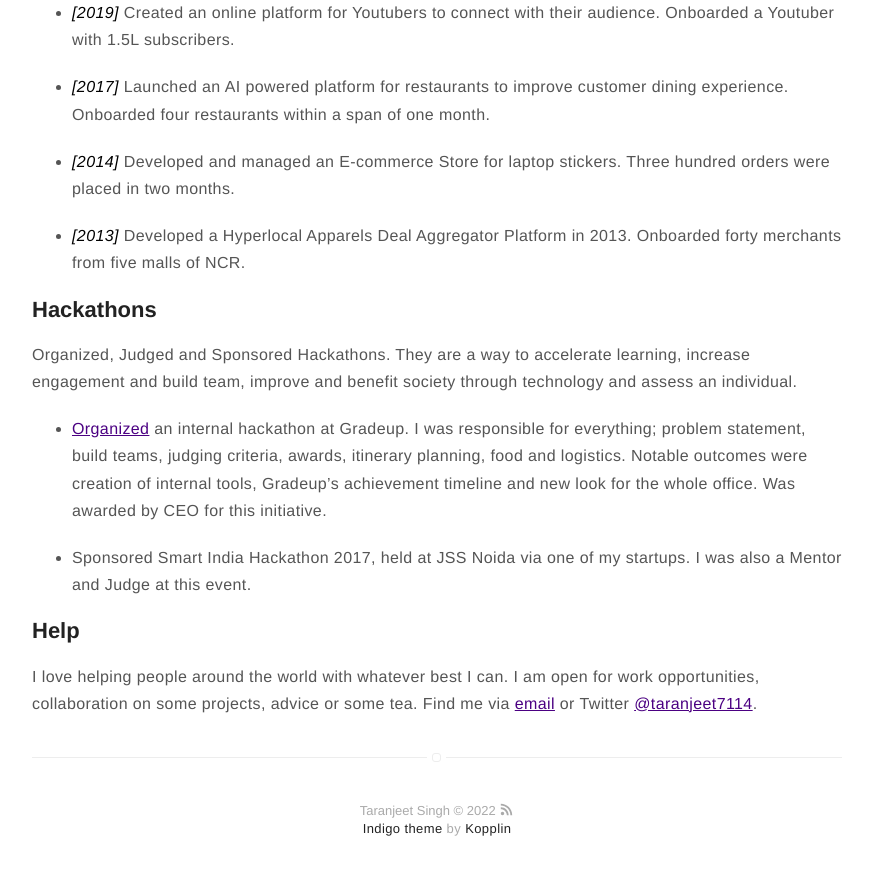
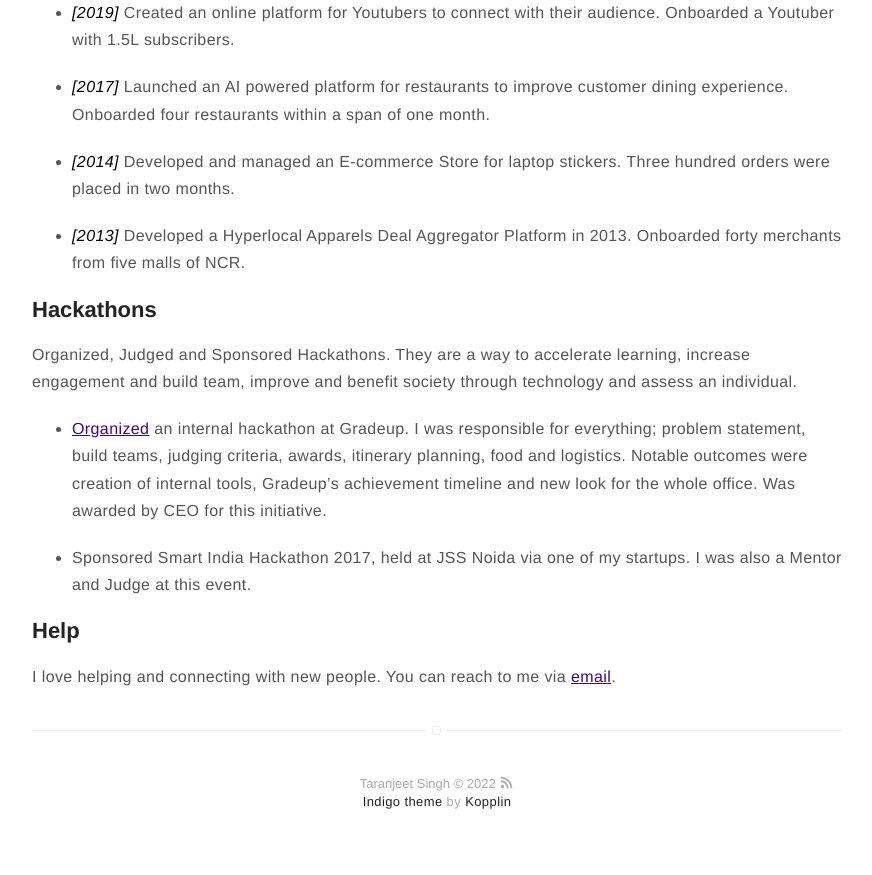
Before and after one commit to taranjeet/taranjeet.github.io, a Jekyll site: the page built from about-detailed.md, in a window 1280 px wide and 900 px high, scrolled down 1830 px. Shown: the top 875 px of the window, without its empty margins (203-1075 px from the left). Built offline with Jekyll 4.4.1, drawn with Linux system fonts in a browser that asks for light colours.

Commit message:
Update about-detailed.md

```diff
--- a/about-detailed.md
+++ b/about-detailed.md
@@ -67,4 +67,4 @@ Organized, Judged and Sponsored Hackathons. They are a way to accelerate learnin
 
 ## Help
 
-I love helping people around the world with whatever best I can. I am open for work opportunities, collaboration on some projects, advice or some tea. Find me via [email](mailto:{{site.email}}) or Twitter [@taranjeet7114](https://twitter.com/{{site.twitter}}).
+I love helping and connecting with new people. You can reach to me via [email](mailto:taranjeet7114@gmail.com).
```
